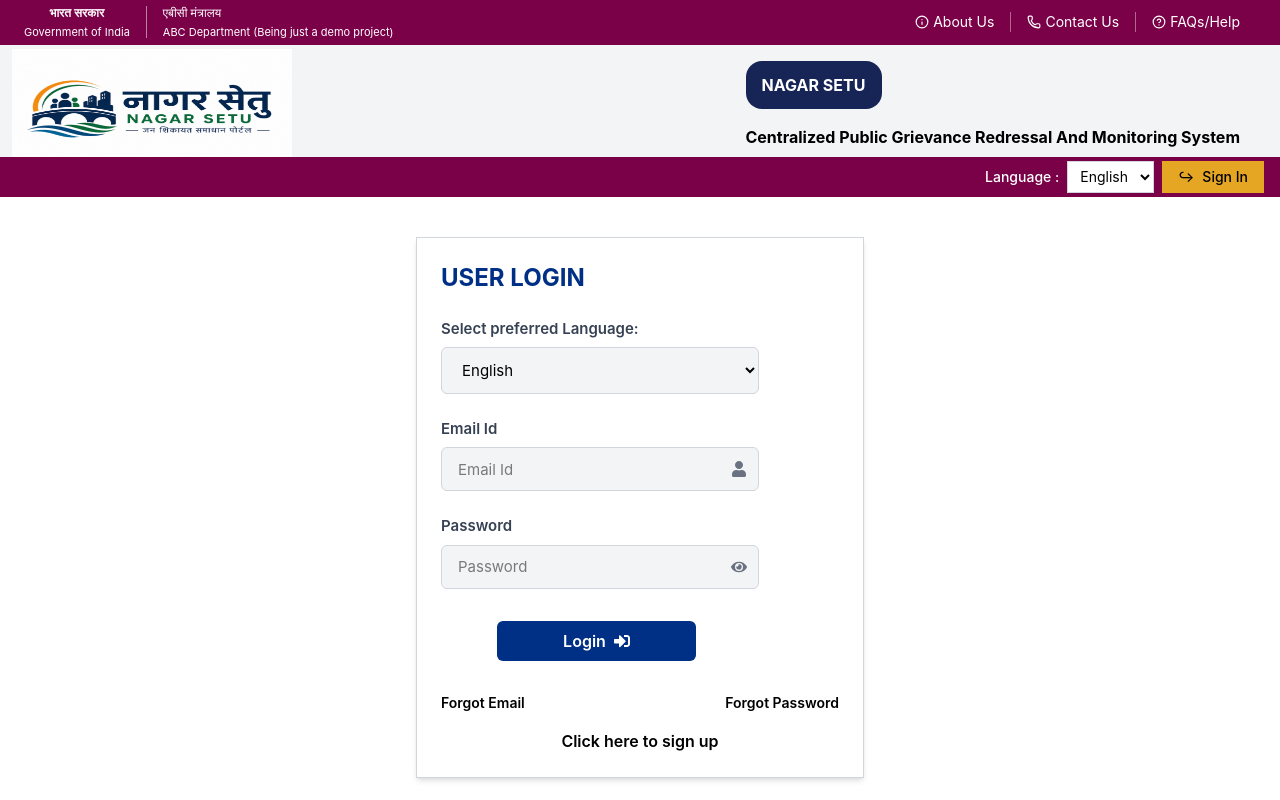
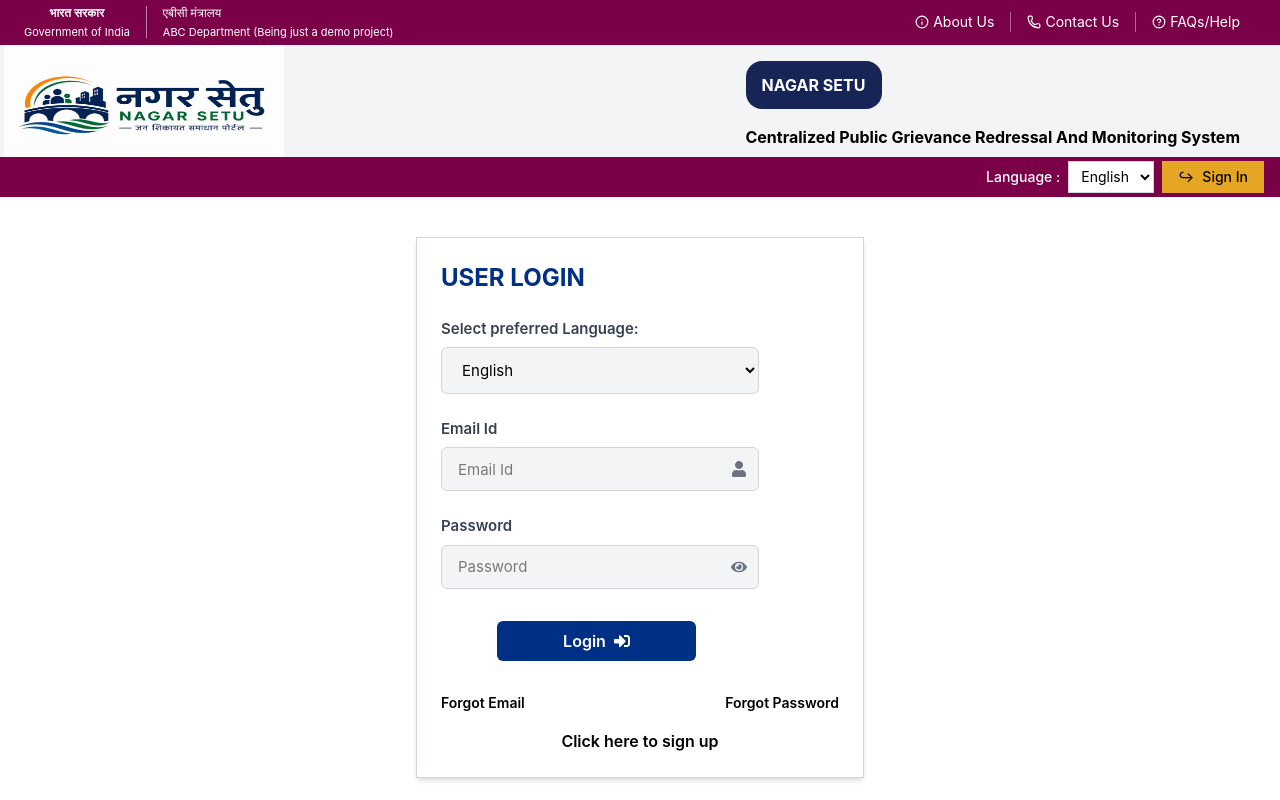
Before and after one commit to Pulkit9999/Nagar-Setu, a React (Vite) app: page /login in a window 1280 px wide. Shown: the top 800 px of the page. Built offline with nearby package versions, Linux system fonts and the light colour scheme; no server answers.

Commit message:
Added new navbar picture with correct spelling of Nagar Setu in Hindi

```diff
--- a/src/components/HeadingSection.jsx
+++ b/src/components/HeadingSection.jsx
@@ -1,6 +1,6 @@
 import React, { useState, useEffect } from "react";
 import "../css/HeadingSection.css";
-import logo from "../assets/Nagar-Setu-Navbar-Image.png";
+import logo from "../assets/nagar-setu-navbar.png";
 import { signOut, onAuthStateChanged } from "firebase/auth";
 import { auth } from "../utils/firebase";
 import { useNavigate } from "react-router-dom";
--- a/src/components/SubHeader.jsx
+++ b/src/components/SubHeader.jsx
@@ -1,7 +1,7 @@
-import React ,{useState,useEffect} from "react";
+import React, { useState, useEffect } from "react";
 import { Link } from "react-router-dom";
 import { onAuthStateChanged } from "firebase/auth";
-import { auth,db} from "../utils/firebase";
+import { auth, db } from "../utils/firebase";
 import { doc, getDoc } from "firebase/firestore";
 import "../css/SubHeader.css";
 const SubHeader = ({ showWelcome = true }) => {
@@ -31,8 +31,6 @@
       <select className="language-dropdown">
         <option>English</option>
         <option>हिन्दी</option>
-        <option>Punjabi</option>
-        <option>বাংলা</option>
       </select>
 
       {showWelcome && username ? (
--- a/src/css/HeadingSection.css
+++ b/src/css/HeadingSection.css
@@ -5,7 +5,7 @@
 }
 
 .img-logo {
-  @apply flex flex-row w-70 h-30 mt-1 mb-2 ml-3;
+  @apply flex flex-row w-70 h-30  mb-2 ml-1;
 }
 .text-color {
   @apply text-white text-center mt-1 rounded-2xl bg-blue-950 font-bold p-3 w-34;
```
Also changed, not shown: src/assets/nagar-setu-navbar.png (added).
